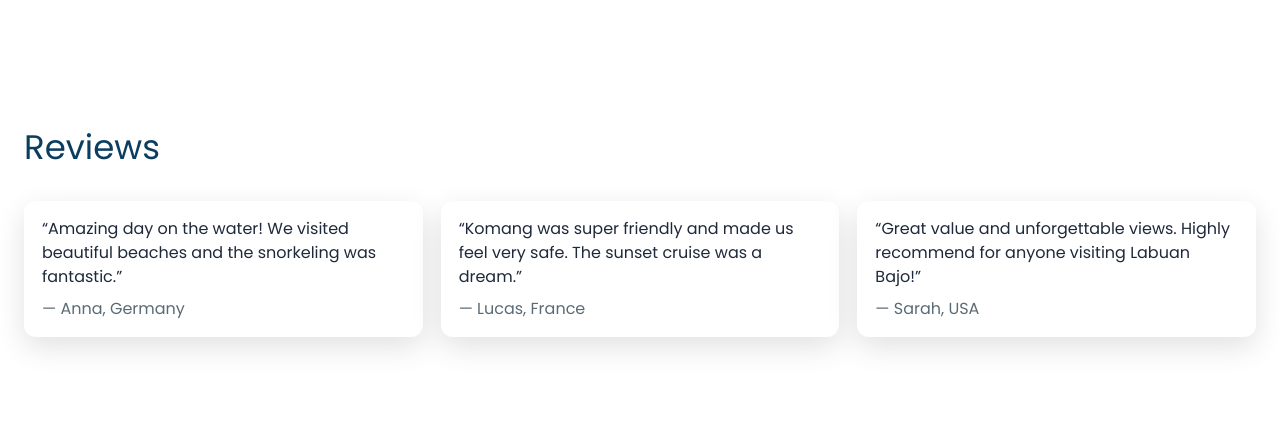
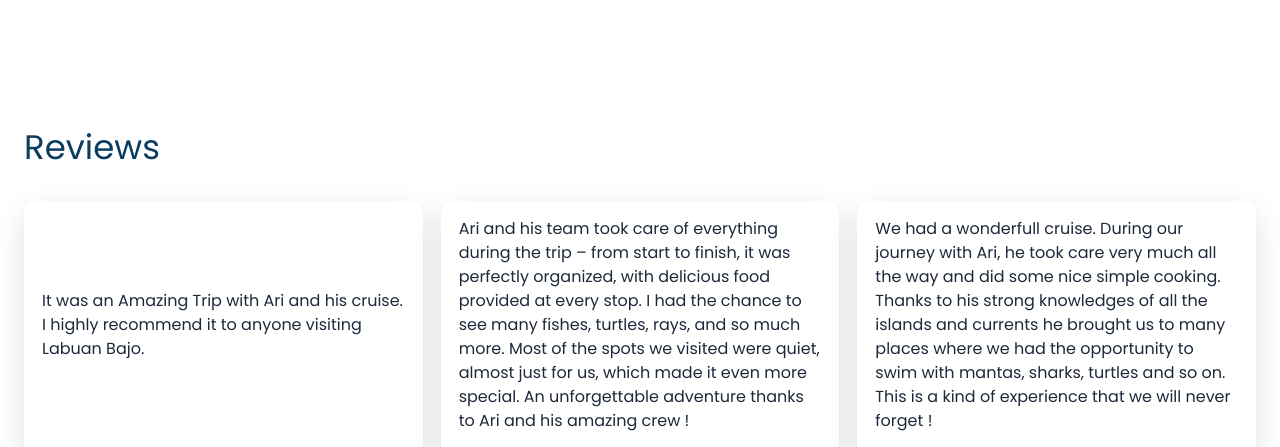
Before and after one commit to avialleguerin/labuan-bajo-explorer, a plain HTML site: page index.html in a window 1280 px wide. Shown: the part 2353-2800 px from the top of the page. Drawn offline with nearby package versions, Linux system fonts and the light colour scheme.

Commit message:
refactor: rebrand from Island Boat Tours to Labuan Bajo Tours and update reviews styling

```diff
--- a/index.html
+++ b/index.html
@@ -3,7 +3,7 @@
 <head>
   <meta charset="UTF-8" />
   <meta name="viewport" content="width=device-width, initial-scale=1.0" />
-  <title>Island Boat Tours – Indonesia</title>
+  <title>Labuan Bajo Tours – Indonesia</title>
   <meta name="description" content="Discover the most beautiful islands in Indonesia with a friendly local guide. Half-day, full-day, and sunset boat tours. Contact via WhatsApp." />
   <link rel="preconnect" href="https://fonts.googleapis.com">
   <link rel="preconnect" href="https://fonts.gstatic.com" crossorigin>
@@ -46,9 +46,9 @@
   <!-- Sticky Navigation -->
   <header class="site-header sticky top-0 z-50 bg-white/70 backdrop-blur supports-[backdrop-filter]:bg-white/60 shadow-sm">
     <div class="container nav-wrapper">
-      <a href="#home" class="logo" aria-label="Island Boat Tours">
-        <img src="images/logo.png" alt="Island Boat Tours" />
-        Island Boat Tours
+      <a href="#home" class="logo" aria-label="Labuan Bajo Tours">
+        <img src="images/logo.png" alt="Labuan Bajo Tours" />
+        Labuan Bajo Tours
       </a>
       <nav class="main-nav hidden md:flex gap-6 text-slate-700" id="mainNav">
         <a class="hover:text-tropical-700 transition" href="#tours">Tours</a>
@@ -141,7 +141,7 @@
       </div>
       <div class="about-text reveal">
         <h2 class="section-title">About Your Guide</h2>
-        <p>Hi! I'm Ari, a local guide with many years of experience navigating the islands around Flores and Komodo Islands. Safety is my priority and I love sharing hidden spots with a friendly, relaxed vibe on board.</p>
+        <p>Hi! I'm Ari, a local guide with many years of experience navigating the islands around Labuan Bajo. Safety is my priority and I love sharing hidden spots with a friendly, relaxed vibe on board.</p>
         <p>Whether you're looking for vibrant reefs or quiet beaches, I'll tailor the day to your pace. Families, couples, and solo travelers are all welcome!</p>
       </div>
     </div>
@@ -204,16 +204,16 @@
       <h2 class="section-title reveal">Reviews</h2>
       <div class="reviews">
         <blockquote class="review reveal">
-          <p>“Amazing day on the water! We visited beautiful beaches and the snorkeling was fantastic.”</p>
-          <footer>— Anna, Germany</footer>
+          <p>It was an Amazing Trip with Ari and his cruise. I highly recommend it to anyone visiting Labuan Bajo.</p>
+          <footer>— Tereza, Tcheky</footer>
         </blockquote>
         <blockquote class="review reveal">
-          <p>“Komang was super friendly and made us feel very safe. The sunset cruise was a dream.”</p>
-          <footer>— Lucas, France</footer>
+          <p>Ari and his team took care of everything during the trip – from start to finish, it was perfectly organized, with delicious food provided at every stop. I had the chance to see many fishes, turtles, rays, and so much more. Most of the spots we visited were quiet, almost just for us, which made it even more special. An unforgettable adventure thanks to Ari and his amazing crew !</p>
+          <footer>— Ozan, Turkey</footer>
         </blockquote>
         <blockquote class="review reveal">
-          <p>“Great value and unforgettable views. Highly recommend for anyone visiting [City]!”</p>
-          <footer>— Sarah, USA</footer>
+          <p>We had a wonderfull cruise. During our journey with Ari, he took care very much all the way and did some nice simple cooking. Thanks to his strong knowledges of all the islands and currents he brought us to many places where we had the opportunity to swim with mantas, sharks, turtles and so on. This is a kind of experience that we will never forget !</p>
+          <footer>— Gilbert, France</footer>
         </blockquote>
       </div>
     </div>
@@ -254,7 +254,7 @@
 
   <footer class="site-footer">
     <div class="container">
-      <p>© <span id="year"></span> Island Boat Tours • Local guide in Indonesia</p>
+      <p>© <span id="year"></span> Labuan Bajo Tours • Local guide in Indonesia</p>
     </div>
   </footer>
 
--- a/script.js
+++ b/script.js
@@ -1,15 +1,12 @@
-// Configuration
-const CITY_NAME = 'Labuan Bajo'; // Change to your city, e.g., 'Labuan Bajo', 'Nusa Penida', etc.
-const WHATSAPP_NUMBER = '62895352383302'; // Use international format without '+' e.g., 628xxxxxxx
+const CITY_NAME = 'Labuan Bajo';
+const WHATSAPP_NUMBER = '62895352383302';
 
-// Helper to build WhatsApp link with a prefilled message
-function buildWhatsAppLink(source = 'website') {
-  const message = `Hello! I'm interested in your boat tours around ${CITY_NAME}.\n\nCould you please share availability for:\n- Two Days Trip\n- Three Days Trip\n- Four Days Trip\n\nThank you! (via ${source})`;
+function buildWhatsAppLink() {
+  const message = `Hello! I'm interested in your boat tours around ${CITY_NAME}.\n\nCould you please share availability for:\n- Two Days Trip\n- Three Days Trip\n- Four Days Trip\n\nThank you!`;
   const encoded = encodeURIComponent(message);
   return `https://wa.me/${WHATSAPP_NUMBER}?text=${encoded}`;
 }
 
-// Smooth scroll to section accounting for sticky header height
 function smoothScrollTo(hash) {
   const target = document.querySelector(hash);
   if (!target) return;
@@ -19,7 +16,6 @@ function smoothScrollTo(hash) {
   window.scrollTo({ top, behavior: 'smooth' });
 }
 
-// Intersection Observer for reveal-on-scroll
 function setupReveals() {
   const items = document.querySelectorAll('.reveal');
   if (!('IntersectionObserver' in window)) {
@@ -37,7 +33,6 @@ function setupReveals() {
   items.forEach(el => observer.observe(el));
 }
 
-// Update header on scroll (optional shadow)
 function setupHeaderScroll() {
   const header = document.querySelector('.site-header');
   const onScroll = () => {
@@ -48,7 +43,6 @@ function setupHeaderScroll() {
   onScroll();
 }
 
-// Initialize WhatsApp links and city text replacements
 function setupWhatsApp() {
   const links = [
     { id: 'heroWhatsApp', src: 'Hero button' },
@@ -65,7 +59,6 @@ function setupWhatsApp() {
   });
 }
 
-// Replace [City] placeholders in text
 function replaceCityPlaceholders() {
   const placeholder = /\[City\]/g;
   const walker = document.createTreeWalker(document.body, NodeFilter.SHOW_TEXT, null);
--- a/styles.css
+++ b/styles.css
@@ -259,8 +259,27 @@ img { max-width: 100%; display: block; }
   border-radius: 12px;
   padding: 16px 18px;
   box-shadow: var(--shadow);
+  display: flex;
+  flex-direction: column;
+  justify-content: center;
+  position: relative;
+  min-height: 180px;
 }
-.review footer { color: var(--muted); margin-top: 8px; }
+.review p {
+  margin: 0;
+  flex-grow: 1;
+  display: flex;
+  align-items: center;
+  padding-bottom: 40px;
+}
+.review footer {
+  color: var(--muted);
+  text-align: right;
+  position: absolute;
+  bottom: 16px;
+  right: 18px;
+  margin: 0;
+}
 
 /* Contact */
 .contact-grid { display: grid; grid-template-columns: 1fr 1.2fr; gap: 22px; align-items: stretch; }
```
Also changed, not shown: trip-four-days.html (+5 -5 lines), trip-three-days.html (+5 -5 lines), trip-two-days.html (+5 -5 lines).
